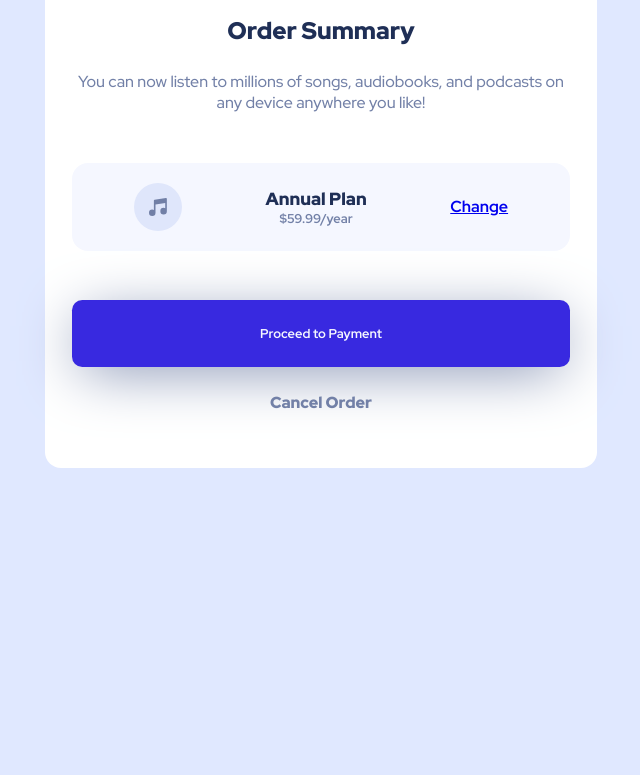
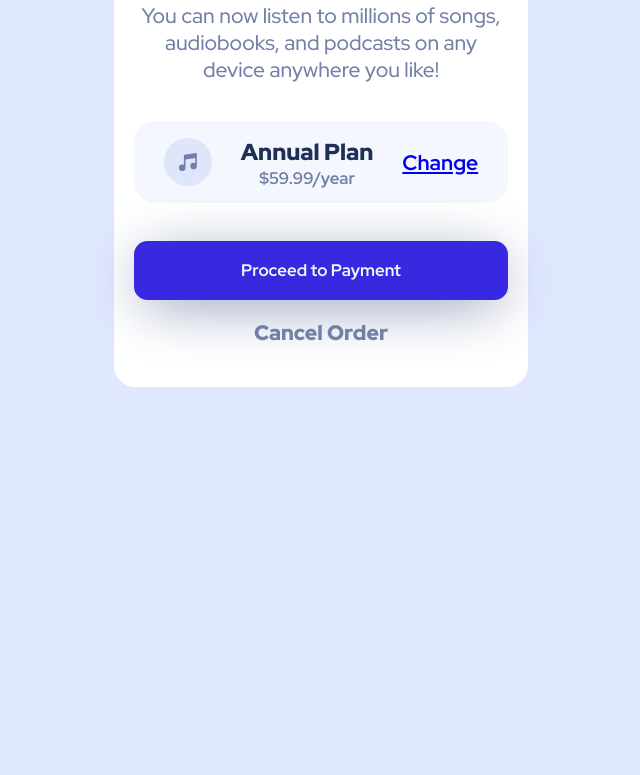
Before and after one commit to Sindy857/order-summary-component-main, a plain HTML site: page index.html in a window 1536 px wide. Shown: the part 595-1370 px from the top of the page, without its empty margins (447-1087 px from the left). After the commit the page ends 1289 px from the top, so only its background shows below. Drawn offline with Linux system fonts and the light colour scheme.

Commit message:
changes Media Query

```diff
--- a/styles.css
+++ b/styles.css
@@ -51,6 +51,7 @@ main {
 
 #orderSummary {
     padding: 5% 5% 10% 5%;
+    max-width: 375px;
 }
 
 h1 {
@@ -122,8 +123,12 @@ button  {
 
     }
 
+    #orderSummary {
+        max-width: 500px;
+    }
+
     html {
-        font-size: 16px;
+        font-size: 17px;
     }
 }
 
@@ -140,4 +145,46 @@ button  {
     html {
         font-size: 16px;
     }
+
+    #orderSummary {
+        max-width: 800px;
+    }
 }
+
+@media screen and (min-width: 1100px){
+    body {
+        background-image: url(images/pattern-background-desktop.svg);
+
+    }
+
+    main {
+        width: 40%;
+    }
+
+    html {
+        font-size: 19px;
+    }
+
+    #orderSummary {
+        max-width: 1100px;
+    }
+}
+
+@media screen and (min-width: 1400px){
+    body {
+        background-image: url(images/pattern-background-desktop.svg);
+
+    }
+
+    main {
+        width: 30%;
+    }
+
+    html {
+        font-size: 21px;
+    }
+
+    #orderSummary {
+        max-width: 1100px;
+    }
+}
```
